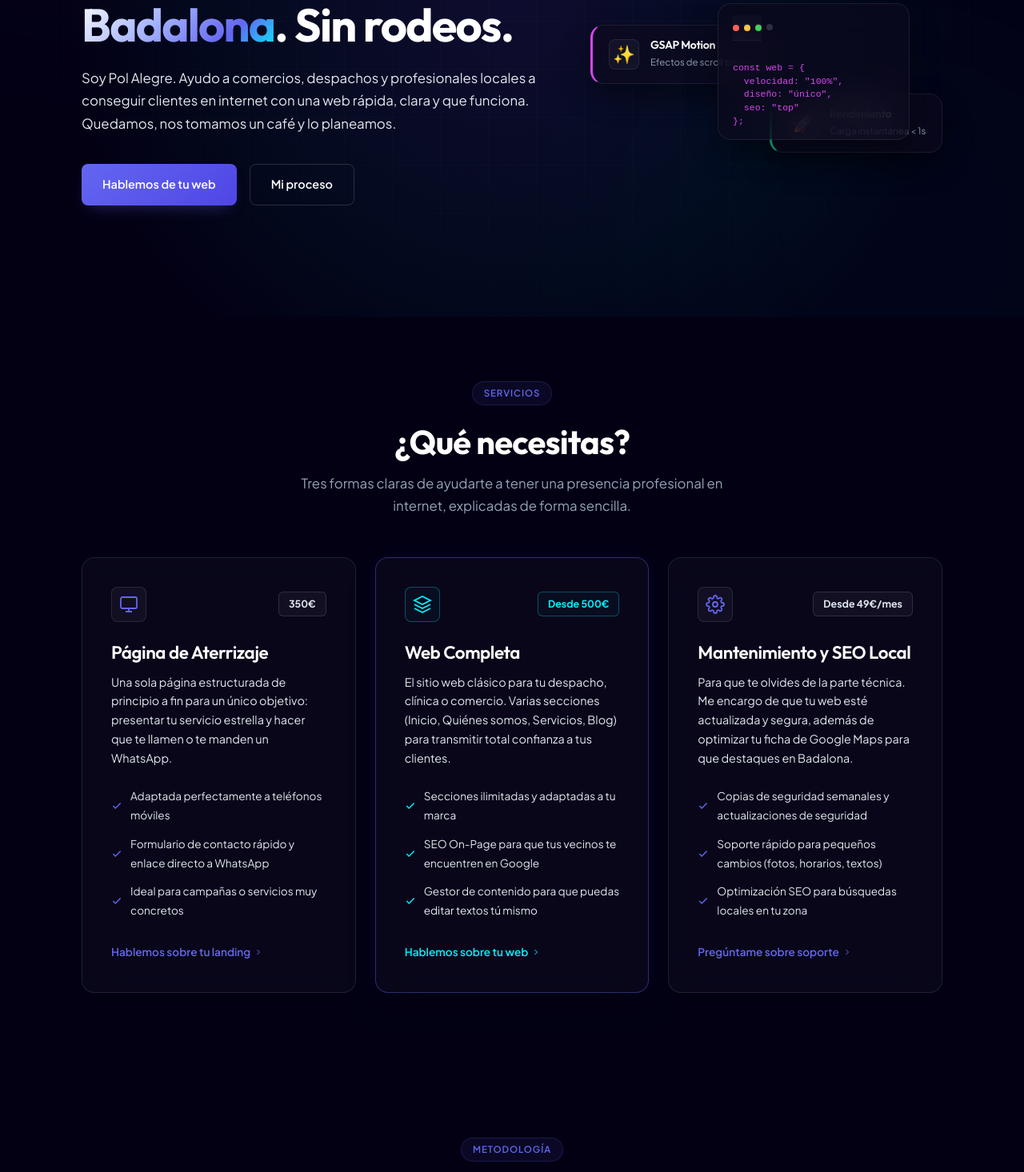
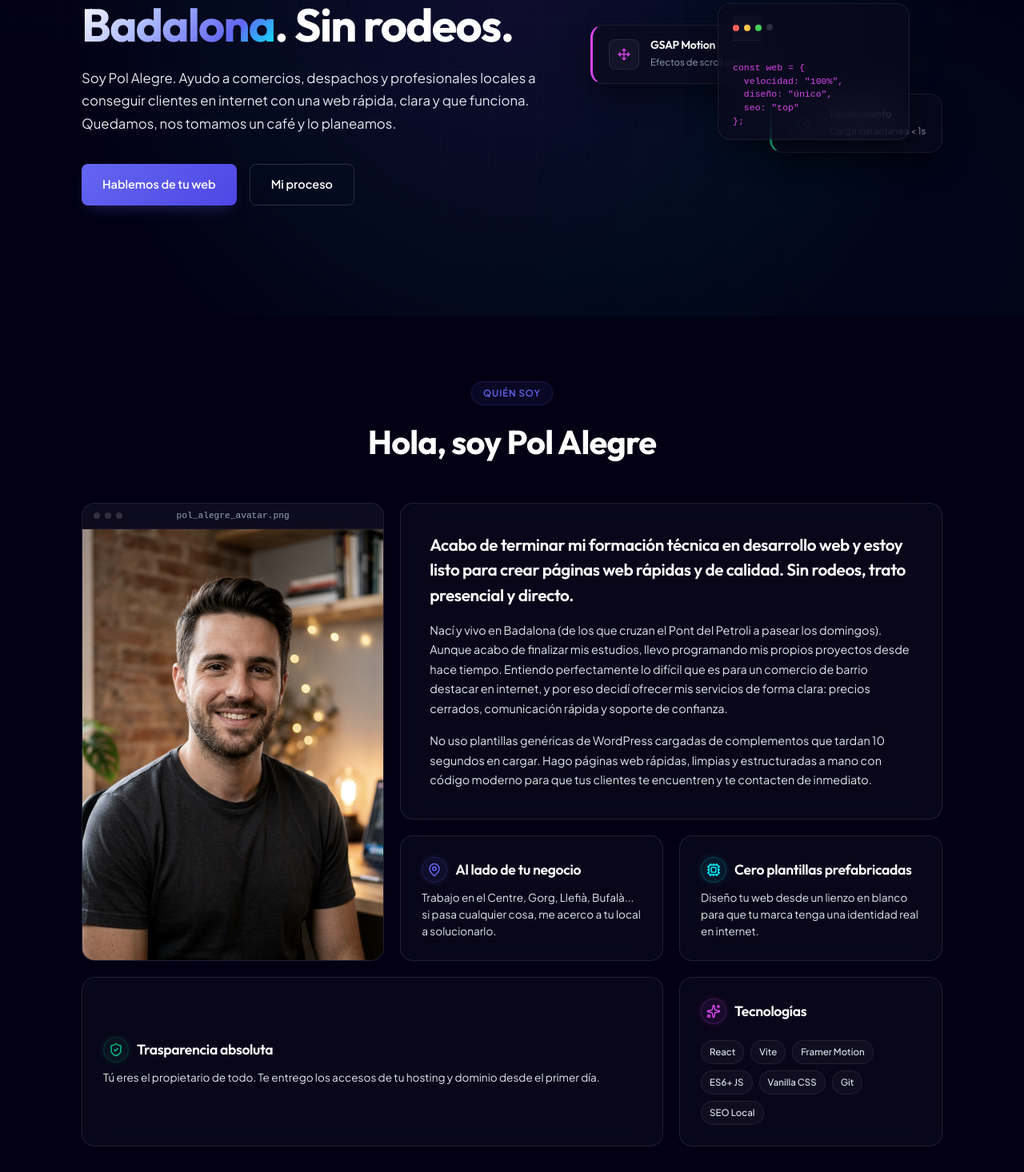
Before and after one commit to polalegredev/portfolio-pol, a React (Vite) app: page / in a window 1280 px wide. Shown: the part 404-1870 px from the top of the page at 80% size. Built offline with nearby package versions, Linux system fonts and the light colour scheme.

Commit message:
feat: complete migration to React and Framer Motion with premium glassmorphism, state-driven workflow timeline transitions, and Lucide vector icons

```diff
--- a/src/App.jsx
+++ b/src/App.jsx
@@ -41,9 +41,9 @@ function App() {
       <Navbar lang={lang} setLang={setLang} t={t} />
       <main>
         <Hero t={t} />
+        <About t={t} />
         <Services t={t} />
         <Workflow t={t} />
-        <About t={t} />
         <Projects t={t} />
         <Contact lang={lang} t={t} />
       </main>
--- a/src/components/About.jsx
+++ b/src/components/About.jsx
@@ -1,3 +1,5 @@
+import { MapPin, Cpu, ShieldCheck, Sparkles } from 'lucide-react';
+
 export default function About({ t }) {
   const handleCardMouseMove = (e) => {
     const rect = e.currentTarget.getBoundingClientRect();
@@ -24,7 +26,7 @@ export default function About({ t }) {
             <div className="card-glow-layer"></div>
             <div className="card-inner">
               <div className="editor-header">
-                <span className="editor-title">profile.png</span>
+                <span className="editor-title">pol_alegre_avatar.png</span>
               </div>
               <img
                 src="/assets/pol-alegre.png"
@@ -57,7 +59,9 @@ export default function About({ t }) {
             <div className="card-glow-layer"></div>
             <div className="card-inner">
               <div className="bento-val-header">
-                <span className="bento-val-icon">📍</span>
+                <div className="bento-val-icon-wrapper val-color-blue">
+                  <MapPin size={18} />
+                </div>
                 <h4>{t('about-val-title-1')}</h4>
               </div>
               <p>{t('about-val-desc-1')}</p>
@@ -72,7 +76,9 @@ export default function About({ t }) {
             <div className="card-glow-layer"></div>
             <div className="card-inner">
               <div className="bento-val-header">
-                <span className="bento-val-icon">✨</span>
+                <div className="bento-val-icon-wrapper val-color-cyan">
+                  <Cpu size={18} />
+                </div>
                 <h4>{t('about-val-title-2')}</h4>
               </div>
               <p>{t('about-val-desc-2')}</p>
@@ -83,14 +89,43 @@ export default function About({ t }) {
           <div
             className="bento-box bento-value bento-value-3 spotlight-card"
             onMouseMove={handleCardMouseMove}
+            style={{ gridColumn: '1 / span 2' }}
           >
             <div className="card-glow-layer"></div>
             <div className="card-inner">
               <div className="bento-val-header">
-                <span className="bento-val-icon">🔑</span>
+                <div className="bento-val-icon-wrapper val-color-green">
+                  <ShieldCheck size={18} />
+                </div>
                 <h4>{t('about-val-title-3')}</h4>
               </div>
               <p>{t('about-val-desc-3')}</p>
+            </div>
+          </div>
+
+          {/* Box 6: Skills & Tech stack (New!) */}
+          <div
+            className="bento-box bento-value spotlight-card"
+            onMouseMove={handleCardMouseMove}
+            style={{ gridColumn: '3' }}
+          >
+            <div className="card-glow-layer"></div>
+            <div className="card-inner">
+              <div className="bento-val-header">
+                <div className="bento-val-icon-wrapper val-color-purple">
+                  <Sparkles size={18} />
+                </div>
+                <h4>Tecnologías</h4>
+              </div>
+              <div className="skills-badge-container">
+                <span className="skill-badge">React</span>
+                <span className="skill-badge">Vite</span>
+                <span className="skill-badge">Framer Motion</span>
+                <span className="skill-badge">ES6+ JS</span>
+                <span className="skill-badge">Vanilla CSS</span>
+                <span className="skill-badge">Git</span>
+                <span className="skill-badge">SEO Local</span>
+              </div>
             </div>
           </div>
         </div>
--- a/src/components/Hero.jsx
+++ b/src/components/Hero.jsx
@@ -1,5 +1,6 @@
 import { motion, useMotionValue, useSpring, useTransform } from 'framer-motion';
 import { useRef } from 'react';
+import { Zap, Move, TrendingUp, Gauge } from 'lucide-react';
 
 export default function Hero({ t }) {
   const heroRef = useRef(null);
@@ -91,7 +92,9 @@ export default function Hero({ t }) {
           <div className="hero-interactive-side animate-fade-in-delayed">
             <div className="tech-stack-collage">
               <motion.div style={createTiltStyles(0.15)} className="tech-card card-js">
-                <span className="tech-icon">⚡</span>
+                <span className="tech-icon">
+                  <Zap size={16} style={{ color: '#ffb900' }} />
+                </span>
                 <div className="tech-info">
                   <h4>{t('tech-js-title')}</h4>
                   <p>{t('tech-js-desc')}</p>
@@ -99,7 +102,9 @@ export default function Hero({ t }) {
               </motion.div>
 
               <motion.div style={createTiltStyles(0.3)} className="tech-card card-gsap">
-                <span className="tech-icon">✨</span>
+                <span className="tech-icon">
+                  <Move size={16} style={{ color: 'var(--accent-pink)' }} />
+                </span>
                 <div className="tech-info">
                   <h4>{t('tech-gsap-title')}</h4>
                   <p>{t('tech-gsap-desc')}</p>
@@ -107,7 +112,9 @@ export default function Hero({ t }) {
               </motion.div>
 
               <motion.div style={createTiltStyles(0.2)} className="tech-card card-seo">
-                <span className="tech-icon">📈</span>
+                <span className="tech-icon">
+                  <TrendingUp size={16} style={{ color: 'var(--accent-clay)' }} />
+                </span>
                 <div className="tech-info">
                   <h4>{t('tech-seo-title')}</h4>
                   <p>{t('tech-seo-desc')}</p>
@@ -115,7 +122,9 @@ export default function Hero({ t }) {
               </motion.div>
 
               <motion.div style={createTiltStyles(0.35)} className="tech-card card-speed">
-                <span className="tech-icon">🚀</span>
+                <span className="tech-icon">
+                  <Gauge size={16} style={{ color: '#10b981' }} />
+                </span>
                 <div className="tech-info">
                   <h4>{t('tech-speed-title')}</h4>
                   <p>{t('tech-speed-desc')}</p>
--- a/src/index.css
+++ b/src/index.css
@@ -832,7 +832,8 @@ h1, h2, h3, h4 {
 }
 
 .workflow-sticky-container {
-    position: relative;
+    position: sticky;
+    top: 0;
     height: 100vh;
     height: 100dvh;
     width: 100%;
@@ -1157,8 +1158,68 @@ h1, h2, h3, h4 {
     margin-bottom: 8px;
 }
 
-.bento-val-icon {
-    font-size: 1.25rem;
+.bento-val-icon-wrapper {
+    width: 32px;
+    height: 32px;
+    border-radius: 50%;
+    display: flex;
+    align-items: center;
+    justify-content: center;
+    background: rgba(255, 255, 255, 0.03);
+    border: 1px solid rgba(255, 255, 255, 0.08);
+}
+
+.val-color-blue {
+    color: var(--accent-blue);
+    background: rgba(99, 102, 241, 0.08);
+    border-color: rgba(99, 102, 241, 0.2);
+    box-shadow: 0 0 10px rgba(99, 102, 241, 0.15);
+}
+
+.val-color-cyan {
+    color: var(--accent-clay);
+    background: rgba(0, 242, 254, 0.08);
+    border-color: rgba(0, 242, 254, 0.2);
+    box-shadow: 0 0 10px rgba(0, 242, 254, 0.15);
+}
+
+.val-color-green {
+    color: #10b981;
+    background: rgba(16, 185, 129, 0.08);
+    border-color: rgba(16, 185, 129, 0.2);
+    box-shadow: 0 0 10px rgba(16, 185, 129, 0.15);
+}
+
+.val-color-purple {
+    color: var(--accent-pink);
+    background: rgba(217, 70, 239, 0.08);
+    border-color: rgba(217, 70, 239, 0.2);
+    box-shadow: 0 0 10px rgba(217, 70, 239, 0.15);
+}
+
+.skills-badge-container {
+    display: flex;
+    flex-wrap: wrap;
+    gap: 8px;
+    margin-top: 12px;
+}
+
+.skill-badge {
+    font-size: 0.72rem;
+    font-weight: 500;
+    padding: 4px 10px;
+    border-radius: 20px;
+    background: rgba(255, 255, 255, 0.03);
+    border: 1px solid rgba(255, 255, 255, 0.08);
+    color: var(--text-secondary);
+    transition: all var(--transition-fast);
+}
+
+.skill-badge:hover {
+    background: rgba(99, 102, 241, 0.08);
+    border-color: rgba(99, 102, 241, 0.3);
+    color: var(--text-primary);
+    transform: translateY(-1px);
 }
 
 .bento-val-header h4 {
--- a/src/translations.js
+++ b/src/translations.js
@@ -89,9 +89,9 @@ export const translations = {
         // About
         "about-decor": "Quién soy",
         "about-title": "Hola, soy Pol Alegre",
-        "about-lead": "No soy una agencia de 15 personas con oficinas de diseño en Barcelona que te cobra por cada correo. Soy un desarrollador freelance de Badalona, y hablo directo.",
-        "about-body-1": "Nací y vivo en Badalona (de los que cruzan el Pont del Petroli a pasear los domingos). Sé lo difícil que es levantar la persiana de un negocio de barrio todos los días, y por eso decidí ofrecer mis servicios de forma clara: precios cerrados, comunicación directa por WhatsApp y soporte rápido cuando lo necesitas.",
-        "about-body-2": "No uso plantillas genéricas de WordPress que tardan 10 segundos en cargar. Hago páginas web rápidas, limpias y estructuradas con código moderno para que tus clientes te llamen o te escriban.",
+        "about-lead": "Acabo de terminar mi formación técnica en desarrollo web y estoy listo para crear páginas web rápidas y de calidad. Sin rodeos, trato presencial y directo.",
+        "about-body-1": "Nací y vivo en Badalona (de los que cruzan el Pont del Petroli a pasear los domingos). Aunque acabo de finalizar mis estudios, llevo programando mis propios proyectos desde hace tiempo. Entiendo perfectamente lo difícil que es para un comercio de barrio destacar en internet, y por eso decidí ofrecer mis servicios de forma clara: precios cerrados, comunicación rápida y soporte de confianza.",
+        "about-body-2": "No uso plantillas genéricas de WordPress cargadas de complementos que tardan 10 segundos en cargar. Hago páginas web rápidas, limpias y estructuradas a mano con código moderno para que tus clientes te encuentren y te contacten de inmediato.",
 
         "about-val-title-1": "Al lado de tu negocio",
         "about-val-desc-1": "Trabajo en el Centre, Gorg, Llefià, Bufalà... si pasa cualquier cosa, me acerco a tu local a solucionarlo.",
@@ -157,7 +157,7 @@ export const translations = {
         "footer-tagline": "Páginas web a mano, rápidas y legibles para comercios y negocios locales en Badalona.",
         "footer-links-title": "Enlaces",
         "footer-contact-title": "Contacto",
-        "footer-made-by": "Hecho a mano en Badalona 🏖️",
+        "footer-made-by": "Hecho a mano en Badalona",
         "footer-rights": "&copy; 2026 Pol Alegre Martinez. Todos los derechos reservados."
     },
     ca: {
@@ -245,9 +245,9 @@ export const translations = {
         // About
         "about-decor": "Qui sóc",
         "about-title": "Hola, sóc en Pol Alegre",
-        "about-lead": "No sóc una agència de 15 persones amb oficines de disseny a Barcelona que et cobra per cada correu. Sóc un desenvolupador freelance de Badalona, i parlo directe.",
-        "about-body-1": "Vaig néixer i visc a Badalona (dels que creuen el Pont del Petroli a passejar els diumenges). Sé com és de difícil aixecar la persiana d'un negoci de barri cada dia, i per això vaig decidir oferir els meus serveis de forma clara: preus tancats, comunicació directa per WhatsApp i suport ràpid quan ho necessites.",
-        "about-body-2": "No utilitzo plantilles genèriques de WordPress que triguen 10 segons a carregar. Faig pàgines web ràpides, netes i estructurades amb codi modern perquè els teus clients et truquin o et escriguin.",
+        "about-lead": "Acabo d'acabar la meva formació tècnica en desenvolupament web i estic llest per crear pàgines web ràpides i de qualitat. Sense embuts, tracte presencial i directe.",
+        "about-body-1": "Vaig néixer i visc a Badalona (dels que creuen el Pont del Petroli a passejar els diumenges). Encara que acabo de finalitzar els meus estudis, fa temps que programo els meus propis projectes. Entenc perfectament el difícil que és per a un comerç de barri destacar a internet, i per això vaig decidir oferir els meus serveis de forma clara: preus tancats, comunicació ràpida i suport de confiança.",
+        "about-body-2": "No utilitzo plantilles genèriques de WordPress carregades d'afegits que triguen 10 segons a carregar. Faig pàgines web ràpides, netes i estructurades a mà amb codi modern perquè els teus clients et trobin i et contactin d'immediat.",
 
         "about-val-title-1": "Al costat del teu negoci",
         "about-val-desc-1": "Treballo al Centre, Gorg, Llefià, Bufalà... si passa qualsevol cosa, m'apropo al teu local a solucionar-ho.",
@@ -313,7 +313,7 @@ export const translations = {
         "footer-tagline": "Pàgines web a mà, ràpides i llegibles per a comerços i negocis locals a Badalona.",
         "footer-links-title": "Enllaços",
         "footer-contact-title": "Contacte",
-        "footer-made-by": "Fet a mà a Badalona 🏖️",
+        "footer-made-by": "Fet a mà a Badalona",
         "footer-rights": "&copy; 2026 Pol Alegre Martinez. Tots els drets reservats."
     },
     en: {
@@ -401,9 +401,9 @@ export const translations = {
         // About
         "about-decor": "About me",
         "about-title": "Hi, I'm Pol Alegre",
-        "about-lead": "I am not a 15-person agency with fancy Barcelona offices charging you just for replying to an email. I'm a freelance developer from Badalona, and I talk straight.",
-        "about-body-1": "I was born and live in Badalona (one of those who walk along the Pont del Petroli on Sundays). I know how hard it is to run a local neighborhood business every day. That's why I offer clear services: fixed prices, direct WhatsApp communication, and quick support.",
-        "about-body-2": "I don't use heavy generic WordPress templates that take 10 seconds to load. I make clean, fast, and structured sites using modern code so your clients call or write to you.",
+        "about-lead": "I have just completed my technical web development training and I'm ready to build fast, high-quality websites. Straight up, face-to-face and direct.",
+        "about-body-1": "I was born and live in Badalona (one of those who walk along the Pont del Petroli on Sundays). Although I recently finished my studies, I have been building my own projects for quite some time. I understand how challenging it is for a neighborhood business to stand out online, which is why I offer clear services: flat pricing, fast response times, and trustworthy support.",
+        "about-body-2": "I don't use heavy, generic WordPress templates loaded with plugins that take 10 seconds to load. I hand-code clean, fast, and structured sites using modern technology so your clients can find and reach you instantly.",
 
         "about-val-title-1": "Right next to your business",
         "about-val-desc-1": "I cover Centre, Gorg, Llefià, Bufalà... if anything happens, I'm nearby to visit and fix it.",
@@ -469,7 +469,7 @@ export const translations = {
         "footer-tagline": "Handcrafted, fast, and highly legible websites for local businesses and shops in Badalona.",
         "footer-links-title": "Links",
         "footer-contact-title": "Contact",
-        "footer-made-by": "Handcrafted in Badalona 🏖️",
+        "footer-made-by": "Handcrafted in Badalona",
         "footer-rights": "&copy; 2026 Pol Alegre Martinez. All rights reserved."
     }
 };
```
Also changed, not shown: src/components/Footer.jsx (+8 -3 lines), src/components/Workflow.jsx (+16 -25 lines).
